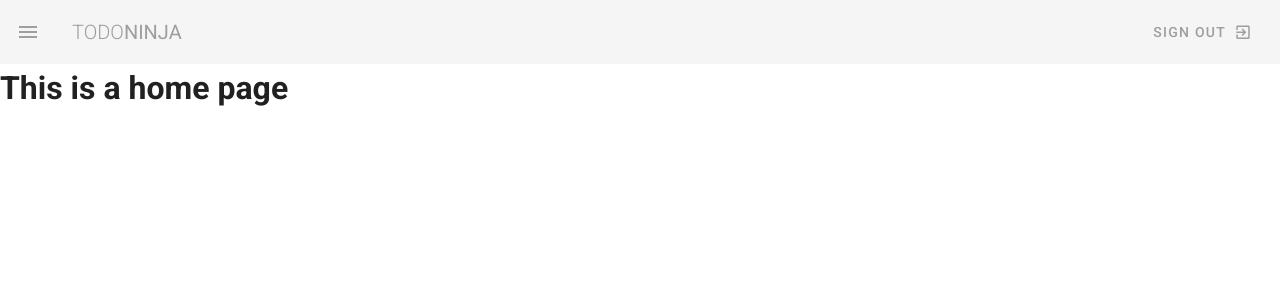
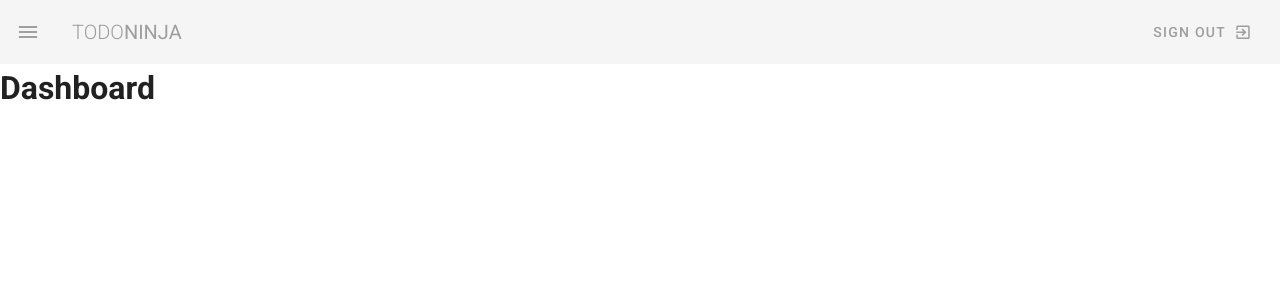
Before and after one commit to git-nori/_tr_vuetify-net-ninja, a Vue app: page / in a window 1280 px wide. Shown: the top 300 px of the page. Built offline with nearby package versions, Linux system fonts and the light colour scheme.

Commit message:
[#11 - Adding Routes]viewsにrouterで使用するコンポーネントを新規作成

```diff
--- a/src/router.js
+++ b/src/router.js
@@ -1,7 +1,8 @@
 import Vue from 'vue'
 import Router from 'vue-router'
-import Home from './views/Home.vue'
-import About from './views/About.vue'
+import Dashboard from './views/Dashboard.vue'
+import Projects from './views/Projects.vue'
+import Team from './views/Team.vue'
 
 Vue.use(Router)
 
@@ -11,13 +12,18 @@
   routes: [
     {
       path: '/',
-      name: 'home',
-      component: Home
+      name: 'dashboard',
+      component: Dashboard
     },
     {
-      path: '/about',
-      name: 'about',
-      component: About
+      path: '/projects',
+      name: 'projects',
+      component: Projects
+    },
+    {
+      path: '/team',
+      name: 'team',
+      component: Team
     }
   ]
 })
--- a/src/views/About.vue
+++ /dev/null
@@ -1,14 +0,0 @@
-<template>
-  <div class="about">
-    <h1>This is an about page</h1>
-  </div>
-</template>
-
-<script>
-export default {
-  name: "about"
-};
-</script>
-
-<style scoped>
-</style>
--- /dev/null
+++ b/src/views/Dashboard.vue
@@ -0,0 +1,9 @@
+<template>
+  <div class="dashboard">
+    <h1>Dashboard</h1>
+  </div>
+</template>
+
+<script>
+export default {};
+</script>
--- /dev/null
+++ b/src/views/Projects.vue
@@ -0,0 +1,12 @@
+<template>
+  <div class="projects">
+    <h1>Projects</h1>
+  </div>
+</template>
+
+<script>
+export default {};
+</script>
+
+<style scoped>
+</style>
--- a/src/views/Home.vue
+++ b/src/views/Team.vue
@@ -1,9 +1,12 @@
 <template>
-  <div class="home">
-    <h1>This is a home page</h1>
+  <div class="team">
+    <h1>Team</h1>
   </div>
 </template>
 
 <script>
 export default {};
 </script>
+
+<style scoped>
+</style>
```
